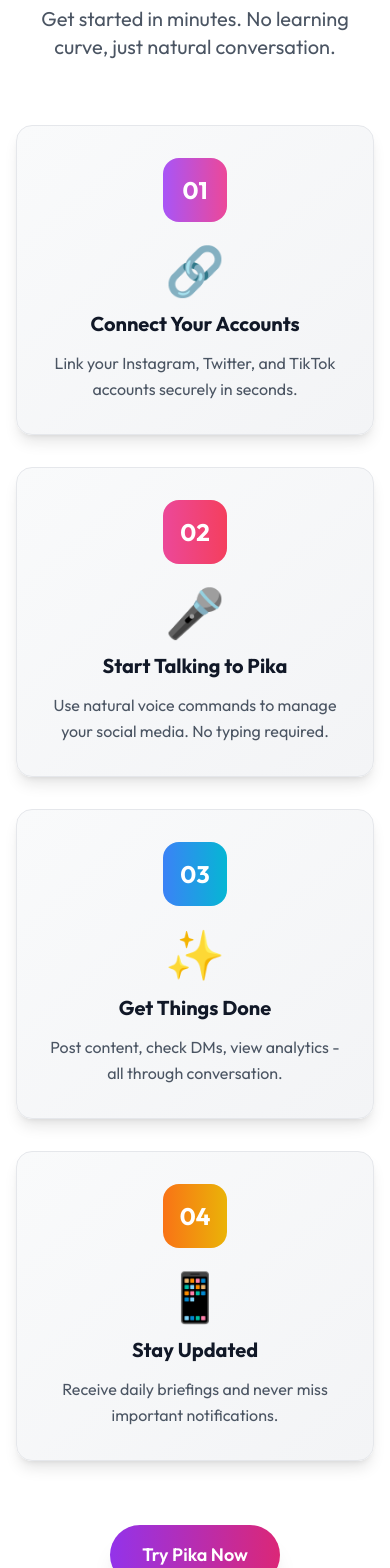
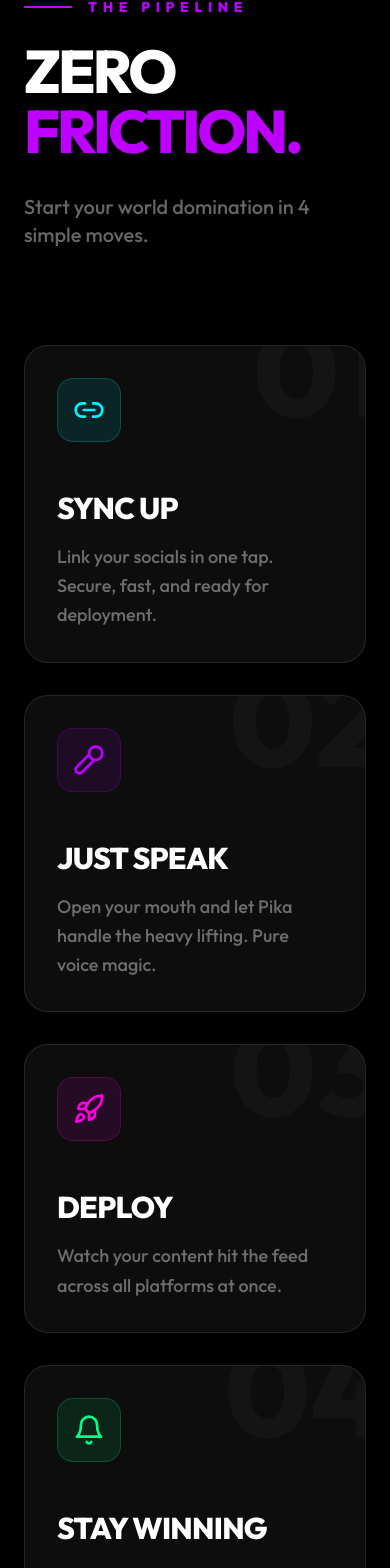
Before and after one commit to OneTeraByte7/Pika, a Next.js app in the folder client/: page /landing in a window 390 px wide. Shown: the part 4096-5664 px from the top of the page. Built offline with nearby package versions, Linux system fonts and the light colour scheme.

Commit message:
new:section

```diff
--- a/client/src/components/HowItWorks.js
+++ b/client/src/components/HowItWorks.js
@@ -1,136 +1,147 @@
 import { motion } from 'framer-motion';
+import { Link2, Mic2, Rocket, Bell, ChevronRight } from 'lucide-react';
 import Link from 'next/link';
 
 const steps = [
   {
     number: '01',
-    title: 'Connect Your Accounts',
-    description: 'Link your Instagram, Twitter, and TikTok accounts securely in seconds.',
-    color: 'from-purple-500 to-pink-500',
-    emoji: '🔗',
+    title: 'Sync Up',
+    description: 'Link your socials in one tap. Secure, fast, and ready for deployment.',
+    icon: Link2,
+    color: 'electric-blue',
   },
   {
     number: '02',
-    title: 'Start Talking to Pika',
-    description: 'Use natural voice commands to manage your social media. No typing required.',
-    color: 'from-pink-500 to-rose-500',
-    emoji: '🎤',
+    title: 'Just Speak',
+    description: 'Open your mouth and let Pika handle the heavy lifting. Pure voice magic.',
+    icon: Mic2,
+    color: 'vivid-purple',
   },
   {
     number: '03',
-    title: 'Get Things Done',
-    description: 'Post content, check DMs, view analytics - all through conversation.',
-    color: 'from-blue-500 to-cyan-500',
-    emoji: '✨',
+    title: 'Deploy',
+    description: 'Watch your content hit the feed across all platforms at once.',
+    icon: Rocket,
+    color: 'hot-pink',
   },
   {
     number: '04',
-    title: 'Stay Updated',
-    description: 'Receive daily briefings and never miss important notifications.',
-    color: 'from-orange-500 to-yellow-500',
-    emoji: '📱',
+    title: 'Stay Winning',
+    description: 'Get AI alerts for what\'s trending. Never miss a vibe shift.',
+    icon: Bell,
+    color: 'neon-green',
   },
 ];
 
 export default function HowItWorks() {
   return (
-    <section id="how-it-works" className="py-20 bg-white dark:bg-gray-900">
-      <div className="max-w-7xl mx-auto px-4 sm:px-6 lg:px-8">
+    <section id="how-it-works" className="py-32 bg-pitch-black relative">
+      <div className="max-w-7xl mx-auto px-6 lg:px-12 relative z-10">
         {/* Section Header */}
+        <div className="flex flex-col md:flex-row md:items-end justify-between mb-24 gap-8">
+          <div className="max-w-2xl">
             <motion.div
+              initial={{ opacity: 0, x: -20 }}
+              whileInView={{ opacity: 1, x: 0 }}
+              viewport={{ once: true }}
+              className="flex items-center space-x-4 mb-6"
+            >
+              <div className="h-[2px] w-12 bg-vivid-purple" />
+              <span className="text-sm font-black uppercase tracking-[0.4em] text-vivid-purple">The Pipeline</span>
+            </motion.div>
+
+            <motion.h2
               initial={{ opacity: 0, y: 20 }}
               whileInView={{ opacity: 1, y: 0 }}
               viewport={{ once: true }}
-          transition={{ duration: 0.6 }}
-          className="text-center mb-16"
+              className="text-6xl md:text-8xl font-black uppercase tracking-tighter text-white"
             >
-          <h2 className="text-4xl md:text-5xl font-bold text-gray-900 dark:text-white mb-4">
-            How{' '}
-            <span className="bg-gradient-to-r from-purple-600 to-pink-600 bg-clip-text text-transparent">
-              Pika works
-            </span>
-          </h2>
-          <p className="text-xl text-gray-600 dark:text-gray-400 max-w-2xl mx-auto">
-            Get started in minutes. No learning curve, just natural conversation.
-          </p>
-        </motion.div>
+              Zero <br />
+              <span className="text-vivid-purple">Friction.</span>
+            </motion.h2>
+          </div>
 
-        {/* Steps */}
+          <motion.p
+            initial={{ opacity: 0 }}
+            whileInView={{ opacity: 1 }}
+            viewport={{ once: true }}
+            className="text-xl text-white/40 font-medium max-w-sm"
+          >
+            Start your world domination in 4 simple moves.
+          </motion.p>
+        </div>
+
+        {/* Steps Grid */}
         <div className="relative">
-          {/* Connecting Line */}
-          <div className="hidden lg:block absolute top-1/2 left-0 right-0 h-0.5 bg-gradient-to-r from-purple-200 via-pink-200 to-blue-200 dark:from-purple-800 dark:via-pink-800 dark:to-blue-800 transform -translate-y-1/2" />
+          {/* Animated Connecting Path */}
+          <div className="absolute top-1/2 left-0 right-0 h-1 bg-white/5 -translate-y-1/2 hidden lg:block overflow-hidden">
+            <motion.div
+              animate={{ x: ['-100%', '100%'] }}
+              transition={{ duration: 4, repeat: Infinity, ease: "linear" }}
+              className="w-1/2 h-full bg-gradient-to-r from-transparent via-electric-blue to-transparent"
+            />
+          </div>
 
           <div className="grid md:grid-cols-2 lg:grid-cols-4 gap-8 relative">
-            {steps.map((step, index) => (
+            {steps.map((step, index) => {
+              const Icon = step.icon;
+              return (
                 <motion.div
                   key={index}
                   initial={{ opacity: 0, y: 30 }}
                   whileInView={{ opacity: 1, y: 0 }}
                   viewport={{ once: true }}
-                transition={{ duration: 0.5, delay: index * 0.1 }}
-                className="relative"
+                  transition={{ delay: index * 0.1 }}
+                  className="group relative"
                 >
-                {/* Card */}
-                <div className="bg-gradient-to-br from-gray-50 to-gray-100 dark:from-gray-800 dark:to-gray-900 rounded-2xl p-8 shadow-lg hover:shadow-xl transition-shadow border border-gray-200 dark:border-gray-700">
-                  {/* Number Badge */}
-                  <div className={`w-16 h-16 bg-gradient-to-r ${step.color} rounded-2xl flex items-center justify-center mb-6 mx-auto lg:mx-0`}>
-                    <span className="text-2xl font-bold text-white">
+                  <div className="glass-card relative z-10 h-full hover:border-white/30 transition-all duration-500 overflow-hidden">
+                    {/* Background Number */}
+                    <span className="absolute -top-10 -right-6 text-9xl font-black text-white/[0.03] select-none group-hover:text-white/[0.05] transition-colors">
                       {step.number}
                     </span>
+
+                    <div className="relative">
+                      <div className={`w-16 h-16 rounded-2xl bg-${step.color}/10 border border-${step.color}/20 flex items-center justify-center mb-12 group-hover:scale-110 transition-transform duration-500`}>
+                        <Icon className={`w-8 h-8 text-${step.color}`} />
                       </div>
 
-                  {/* Emoji */}
-                  <div className="text-5xl mb-4 text-center lg:text-left">
-                    {step.emoji}
-                  </div>
-
-                  {/* Content */}
-                  <h3 className="text-xl font-bold text-gray-900 dark:text-white mb-3 text-center lg:text-left">
+                      <h3 className="text-3xl font-black uppercase tracking-tight text-white mb-4">
                         {step.title}
                       </h3>
-                  <p className="text-gray-600 dark:text-gray-400 leading-relaxed text-center lg:text-left">
+                      <p className="text-lg text-white/40 font-medium leading-relaxed">
                         {step.description}
                       </p>
                     </div>
 
-                {/* Arrow (Desktop) */}
-                {index < steps.length - 1 && (
-                  <div className="hidden lg:block absolute top-1/2 -right-4 transform -translate-y-1/2 z-10">
-                    <svg
-                      className="w-8 h-8 text-purple-400"
-                      fill="none"
-                      viewBox="0 0 24 24"
-                      stroke="currentColor"
-                    >
-                      <path
-                        strokeLinecap="round"
-                        strokeLinejoin="round"
-                        strokeWidth={2}
-                        d="M9 5l7 7-7 7"
-                      />
-                    </svg>
+                    <div className={`absolute bottom-0 left-0 w-full h-1 bg-gradient-to-r from-transparent via-${step.color} to-transparent opacity-0 group-hover:opacity-100 transition-opacity duration-500`} />
                   </div>
-                )}
                 </motion.div>
-            ))}
+              );
+            })}
           </div>
         </div>
 
-        {/* CTA */}
+        {/* Action CTA */}
         <motion.div
-          initial={{ opacity: 0, y: 20 }}
-          whileInView={{ opacity: 1, y: 0 }}
+          initial={{ opacity: 0, scale: 0.9 }}
+          whileInView={{ opacity: 1, scale: 1 }}
           viewport={{ once: true }}
-          transition={{ duration: 0.6, delay: 0.4 }}
-          className="text-center mt-16"
+          className="mt-24 text-center"
         >
           <Link href="/app">
             <motion.button
               whileHover={{ scale: 1.05 }}
               whileTap={{ scale: 0.95 }}
-              className="px-8 py-4 bg-gradient-to-r from-purple-600 to-pink-600 text-white rounded-full font-semibold text-lg shadow-xl hover:shadow-2xl transition-all"
+              className="group flex flex-col items-center mx-auto"
             >
-              Try Pika Now
+              <div className="px-16 py-8 bg-white text-black text-2xl font-black uppercase tracking-[0.2em] rounded-full group-hover:bg-electric-blue transition-all relative overflow-hidden">
+                <span className="relative z-10">Ascend Now</span>
+                <div className="absolute inset-0 bg-white group-hover:bg-electric-blue translate-y-full group-hover:translate-y-0 transition-transform duration-500" />
+              </div>
+              <div className="mt-8 flex items-center space-x-2 text-white/40 group-hover:text-electric-blue transition-colors">
+                <span className="text-xs font-bold uppercase tracking-[0.3em]">Join 10k+ Agents</span>
+                <ChevronRight className="w-4 h-4" />
+              </div>
             </motion.button>
           </Link>
         </motion.div>
```
Lines whose indentation alone changed are shown as unchanged.
